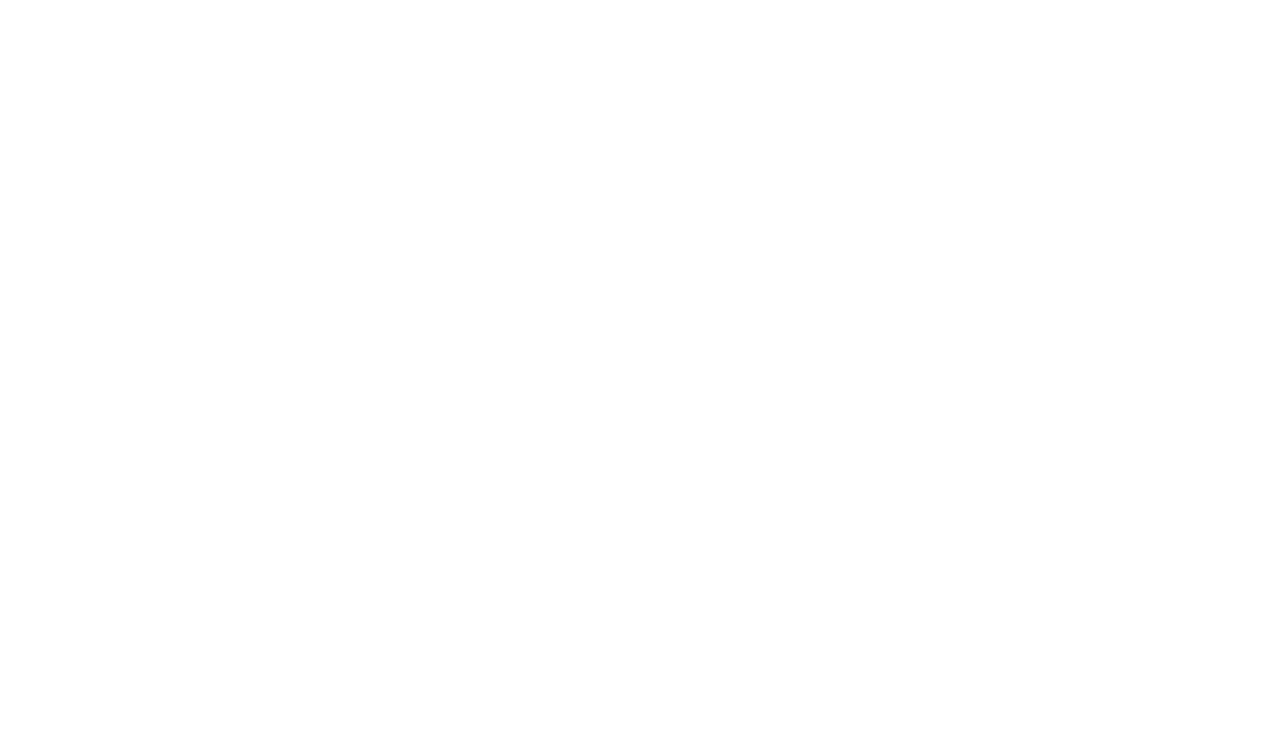
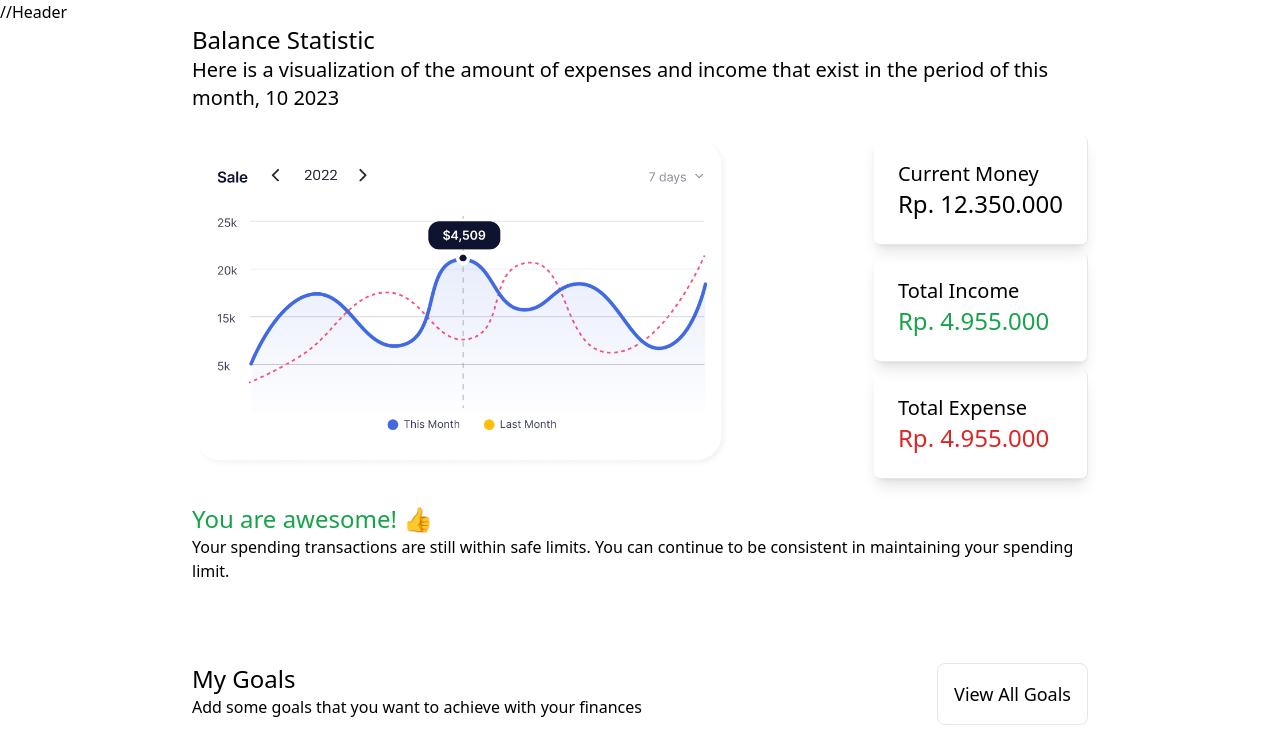
Before and after one commit to MahesaInsan/FinanceTracker, a React (Vite) app in the folder r-frontend/: page /dashboard in a window 1280 px wide. Before the commit this address had no page. Shown: the top 731 px of the page. Built offline with nearby package versions, Linux system fonts and the light colour scheme.

Commit message:
fixed merge error

```diff
--- a/r-frontend/src/App.jsx
+++ b/r-frontend/src/App.jsx
@@ -1,5 +1,7 @@
 import { BrowserRouter, Routes, Route } from "react-router-dom"
 import Students from './views/Students'
+import Welcome from "./views/Welcome"
+import Dashboard from "./views/Dashboard"
 
 function App() {
 
@@ -7,7 +9,9 @@
     <BrowserRouter>
         <div className='app'>
           <Routes>
+          <Route path='/' element={<Welcome/>}/>
             <Route path='/students' element={<Students/>}/>
+            <Route path='/dashboard' element={<Dashboard/>}/>
           </Routes>
         </div>
     </BrowserRouter>
```
